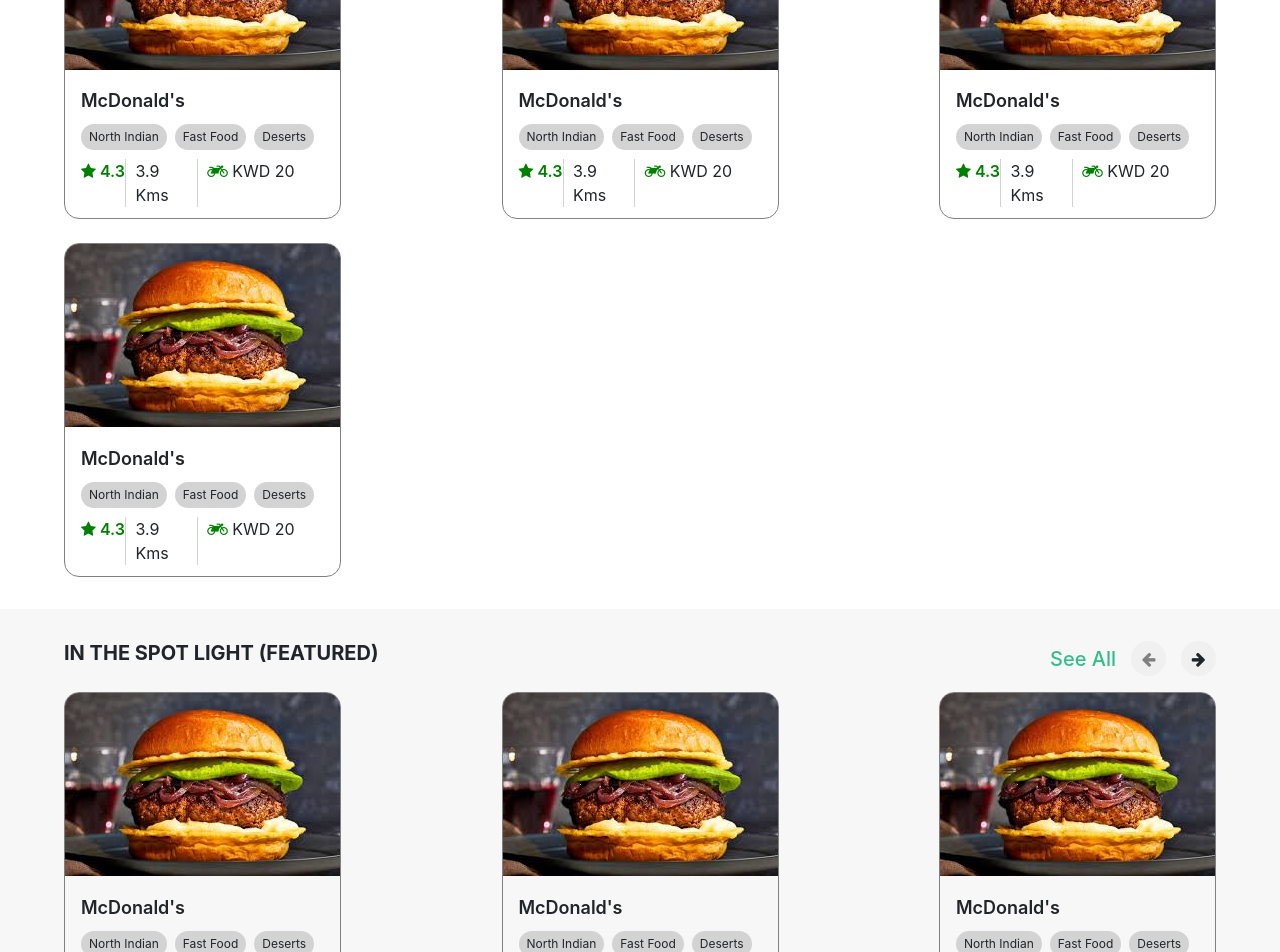
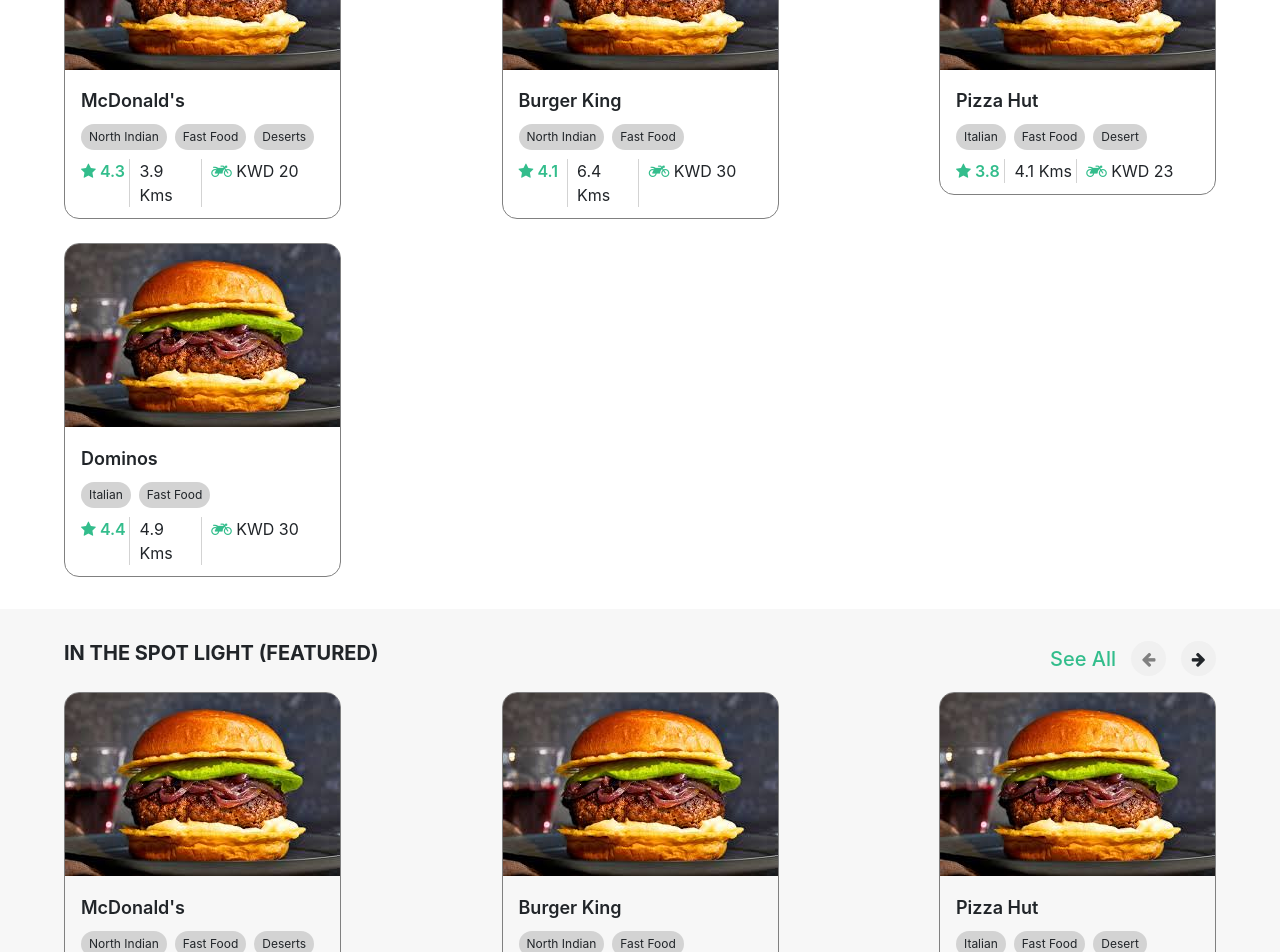
Before and after one commit to divyansh-prakash/restaurant, an Angular app: page /home in a window 1280 px wide. Shown: the part 1300-2252 px from the top of the page. Built offline with nearby package versions, Linux system fonts and the light colour scheme.

Commit message:
-> Moved data config to JSON

```diff
--- a/src/app/app.module.ts
+++ b/src/app/app.module.ts
@@ -1,5 +1,6 @@
 import { NgModule } from '@angular/core';
 import { BrowserModule } from '@angular/platform-browser';
+import { HttpClientModule } from '@angular/common/http'
 
 import { AppRoutingModule } from './app-routing.module';
 import { AppComponent } from './app.component';
@@ -14,6 +15,7 @@
   imports: [
     BrowserModule,
     AppRoutingModule,
+    HttpClientModule,
     SharedModule
   ],
   providers: [],
--- a/src/app/components/home/home.component.html
+++ b/src/app/components/home/home.component.html
@@ -55,9 +55,9 @@
 
     <div class="restaurants-cards-section">
         <app-restaurant-card [cardDetails]="restaurantDetails[0]"></app-restaurant-card>
-        <app-restaurant-card [cardDetails]="restaurantDetails[0]"></app-restaurant-card>
-        <app-restaurant-card [cardDetails]="restaurantDetails[0]"></app-restaurant-card>
-        <app-restaurant-card [cardDetails]="restaurantDetails[0]"></app-restaurant-card>
+        <app-restaurant-card [cardDetails]="restaurantDetails[1]"></app-restaurant-card>
+        <app-restaurant-card [cardDetails]="restaurantDetails[2]"></app-restaurant-card>
+        <app-restaurant-card [cardDetails]="restaurantDetails[3]"></app-restaurant-card>
     </div>
 </div>
 
@@ -78,9 +78,9 @@
 
     <div class="restaurants-cards-section">
         <app-restaurant-card [cardDetails]="restaurantDetails[0]"></app-restaurant-card>
-        <app-restaurant-card [cardDetails]="restaurantDetails[0]"></app-restaurant-card>
-        <app-restaurant-card [cardDetails]="restaurantDetails[0]"></app-restaurant-card>
-        <app-restaurant-card [cardDetails]="restaurantDetails[0]"></app-restaurant-card>
+        <app-restaurant-card [cardDetails]="restaurantDetails[1]"></app-restaurant-card>
+        <app-restaurant-card [cardDetails]="restaurantDetails[2]"></app-restaurant-card>
+        <app-restaurant-card [cardDetails]="restaurantDetails[3]"></app-restaurant-card>
     </div>
 </div>
 
@@ -107,9 +107,9 @@
 
     <div class="restaurants-cards-section">
         <app-restaurant-card [cardDetails]="restaurantDetails[0]"></app-restaurant-card>
-        <app-restaurant-card [cardDetails]="restaurantDetails[0]"></app-restaurant-card>
-        <app-restaurant-card [cardDetails]="restaurantDetails[0]"></app-restaurant-card>
-        <app-restaurant-card [cardDetails]="restaurantDetails[0]"></app-restaurant-card>
+        <app-restaurant-card [cardDetails]="restaurantDetails[1]"></app-restaurant-card>
+        <app-restaurant-card [cardDetails]="restaurantDetails[2]"></app-restaurant-card>
+        <app-restaurant-card [cardDetails]="restaurantDetails[3]"></app-restaurant-card>
     </div>
 </div>
 
@@ -118,18 +118,16 @@
 
     <div class="restaurants-cards-section">
         <app-restaurant-card [cardDetails]="restaurantDetails[0]"></app-restaurant-card>
+        <app-restaurant-card [cardDetails]="restaurantDetails[1]"></app-restaurant-card>
+        <app-restaurant-card [cardDetails]="restaurantDetails[2]"></app-restaurant-card>
+        <app-restaurant-card [cardDetails]="restaurantDetails[3]"></app-restaurant-card>
         <app-restaurant-card [cardDetails]="restaurantDetails[0]"></app-restaurant-card>
+        <app-restaurant-card [cardDetails]="restaurantDetails[1]"></app-restaurant-card>
+        <app-restaurant-card [cardDetails]="restaurantDetails[2]"></app-restaurant-card>
+        <app-restaurant-card [cardDetails]="restaurantDetails[3]"></app-restaurant-card>
         <app-restaurant-card [cardDetails]="restaurantDetails[0]"></app-restaurant-card>
-        <app-restaurant-card [cardDetails]="restaurantDetails[0]"></app-restaurant-card>
-        <app-restaurant-card [cardDetails]="restaurantDetails[0]"></app-restaurant-card>
-        <app-restaurant-card [cardDetails]="restaurantDetails[0]"></app-restaurant-card>
-        <app-restaurant-card [cardDetails]="restaurantDetails[0]"></app-restaurant-card>
-        <app-restaurant-card [cardDetails]="restaurantDetails[0]"></app-restaurant-card>
-        <app-restaurant-card [cardDetails]="restaurantDetails[0]"></app-restaurant-card>
-        <app-restaurant-card [cardDetails]="restaurantDetails[0]"></app-restaurant-card>
-        <app-restaurant-card [cardDetails]="restaurantDetails[0]"></app-restaurant-card>
-        <app-restaurant-card [cardDetails]="restaurantDetails[0]"></app-restaurant-card>
+        <app-restaurant-card [cardDetails]="restaurantDetails[1]"></app-restaurant-card>
+        <app-restaurant-card [cardDetails]="restaurantDetails[2]"></app-restaurant-card>
+        <app-restaurant-card [cardDetails]="restaurantDetails[3]"></app-restaurant-card>
     </div>
 </div>
-
-<!-- <app-restaurant-card [cardDetails]="restaurantDetails[0]"></app-restaurant-card> -->
--- a/src/app/components/home/home.component.ts
+++ b/src/app/components/home/home.component.ts
@@ -1,4 +1,5 @@
 import { Component } from '@angular/core';
+import { HttpClient } from '@angular/common/http';
 
 @Component({
   selector: 'app-home',
@@ -9,20 +10,18 @@
   restaurantDetails: Array<any> = [];
   offerDetails: Array<any> = [];
 
+  constructor(private http: HttpClient) { }
+
   ngOnInit() {
     this.getRestaurantDetails();
     this.getOfferDetails();
-
   }
 
-  getRestaurantDetails(){
-    this.restaurantDetails.push({
-      name: "McDonald's",
-      rating: '4.3',
-      categories: ['North Indian', 'Fast Food', 'Deserts'],
-      distance: '3.9 Kms',
-      deliveryCharge: 'KWD 20',
-      imgUrl: 'assets/images/burger.jpeg'
+  getRestaurantDetails() {
+    this.http.get('../../../assets/restaurant-list.json').subscribe((respose: any) => {
+      if (respose){
+        this.restaurantDetails.push(...respose);
+      }
     })
   }
 
--- /dev/null
+++ b/src/assets/restaurant-list.json
@@ -0,0 +1,34 @@
+[
+    {
+        "name": "McDonald's",
+        "rating": "4.3",
+        "categories": "North Indian,Fast Food,Deserts",
+        "distance": "3.9 Kms",
+        "deliveryCharge": "KWD 20",
+        "imgUrl": "assets/images/burger.jpeg"
+    },
+    {
+        "name": "Burger King",
+        "rating": "4.1",
+        "categories": "North Indian,Fast Food",
+        "distance": "6.4 Kms",
+        "deliveryCharge": "KWD 30",
+        "imgUrl": "assets/images/burger.jpeg"
+    },
+    {
+        "name": "Pizza Hut",
+        "rating": "3.8",
+        "categories": "Italian,Fast Food,Desert",
+        "distance": "4.1 Kms",
+        "deliveryCharge": "KWD 23",
+        "imgUrl": "assets/images/burger.jpeg"
+    },
+    {
+        "name": "Dominos",
+        "rating": "4.4",
+        "categories": "Italian,Fast Food",
+        "distance": "4.9 Kms",
+        "deliveryCharge": "KWD 30",
+        "imgUrl": "assets/images/burger.jpeg"
+    }
+]
--- a/src/shared/restaurant-card/restaurant-card.component.html
+++ b/src/shared/restaurant-card/restaurant-card.component.html
@@ -1,14 +1,16 @@
 <div class="food-card">
-    <img [src]="cardDetails.imgUrl">
+    <img [src]="cardDetails?.imgUrl">
     <div class="food-details">
-        <p>{{cardDetails.name}}</p>
+        <p>{{cardDetails?.name}}</p>
         <p>
-            <span class="category" *ngFor="let category of cardDetails.categories"> {{category}} </span>
+            <span class="category" *ngFor="let category of cardDetails?.categories.split(',')"> {{category}} </span>
         </p>
         <p>
-            <span> <i class="fa fa-star" aria-hidden="true" style="color: green"></i> {{cardDetails.rating}}</span>
-            <span> {{cardDetails.distance}} </span>
-            <span> <i class="fa fa-motorcycle" aria-hidden="true" style="color: green"></i> {{cardDetails.deliveryCharge}} </span>
+            <span> <i class="fa fa-star" aria-hidden="true" style="color: rgb(51, 189, 140)"></i>
+                {{cardDetails?.rating}}</span>
+            <span> {{cardDetails?.distance}} </span>
+            <span> <i class="fa fa-motorcycle" aria-hidden="true" style="color: rgb(51, 189, 140)"></i>
+                {{cardDetails?.deliveryCharge}} </span>
         </p>
     </div>
 </div>
--- a/src/shared/restaurant-card/restaurant-card.component.scss
+++ b/src/shared/restaurant-card/restaurant-card.component.scss
@@ -46,11 +46,11 @@
             display: flex;
             gap: 0.6rem;
 
-            span{
+            span {
                 &:first-child {
-                    color: green;
+                    color: rgb(51, 189, 140);
                     font-weight: 600;
-                    width: 45px;
+                    width: 49px;
                     border-right: 1px solid lightgray;
                 }
 
```
